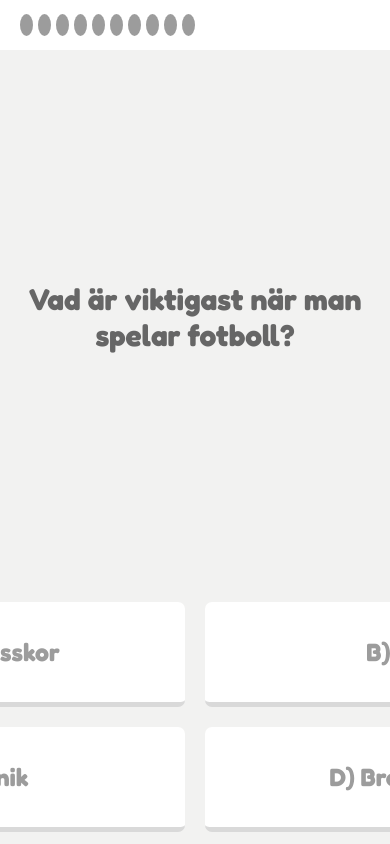
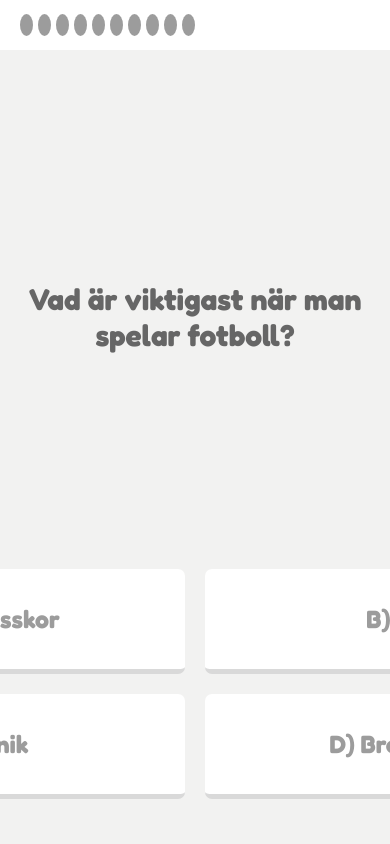
Before and after one commit to fluffyshark/client-school-app, a React (Create React App) app: page /quiz in a window 390 px wide. Shown: the top 844 px of the page. Built offline with nearby package versions, Linux system fonts and the light colour scheme.

Commit message:
Responsive CSS - Adjusted CSS for iPad devices2.

```diff
--- a/src/pages/quiz/components/answerAllt.scss
+++ b/src/pages/quiz/components/answerAllt.scss
@@ -15,7 +15,7 @@
 
 .answerAlt_questionArea {
     width: 100%;
-    height: calc(100% - 265px);
+    height: calc(100% - 330px);
     @include flex(center, center, row);
 
     p {
```
